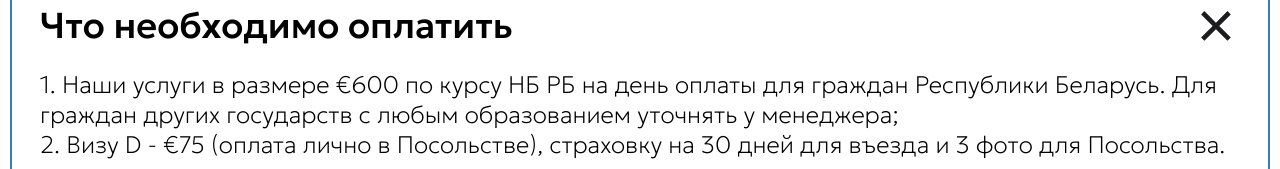
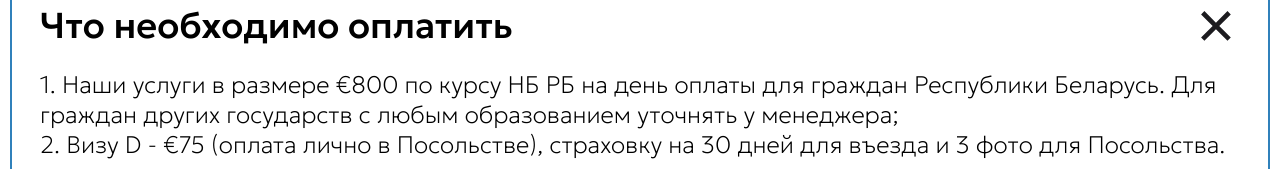
Before and after one commit to IgorSulj/jobsite, a SvelteKit app: page / in a window 1280 px wide. Both pictures are taken after a click on the button "Что необходимо оплатить". Shown: the part 1037-1206 px from the top of the page. Built offline with nearby package versions, Linux system fonts and the light colour scheme.

Commit message:
Changed price in the main page

```diff
--- a/src/routes/+page.svelte
+++ b/src/routes/+page.svelte
@@ -72,7 +72,7 @@
             <h3 class="bottom-list__header" slot="header">Что необходимо оплатить</h3>
             <ol class="bottom-list__list" slot="text">
                 <li>
-                    1. Наши услуги в размере €600 по курсу НБ РБ на день оплаты для граждан
+                    1. Наши услуги в размере €800 по курсу НБ РБ на день оплаты для граждан
                     Республики Беларусь.
                     Для граждан других государств с любым образованием уточнять у менеджера;
                 </li>
```
